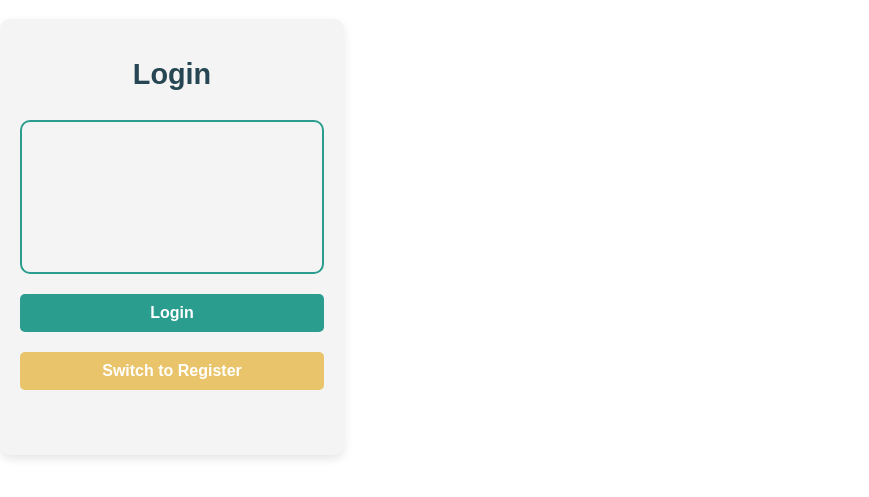
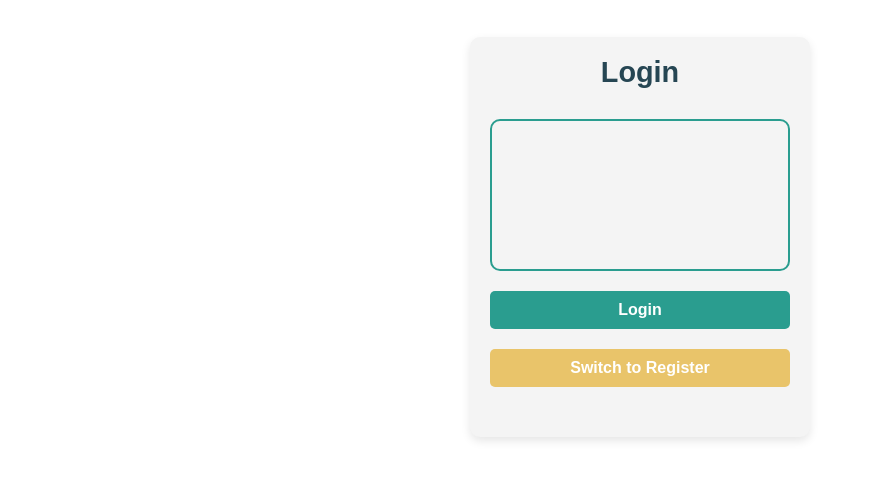
Before and after one commit to kwrona05/WithoutLimits, a React (Vite) app: page / in a window 1280 px wide. Shown: the part 163-660 px from the top of the page, without its empty margins (0-869 px from the left). Built offline with nearby package versions, Linux system fonts and the light colour scheme; no server answers.

Commit message:
Add global styles for component

```diff
--- a/src/components/menu-components/Login.module.scss
+++ b/src/components/menu-components/Login.module.scss
@@ -4,6 +4,12 @@ $alert-color: #e76f51;
 $text-color: #264653;
 $background-color: #f4f4f4;
 $font-family: "Arial", sans-serif;
+
+* {
+    margin: 0 auto;
+    box-sizing: border-box;
+    padding: 0 auto;
+}
 
 .loginForm {
     font-family: $font-family;
```
